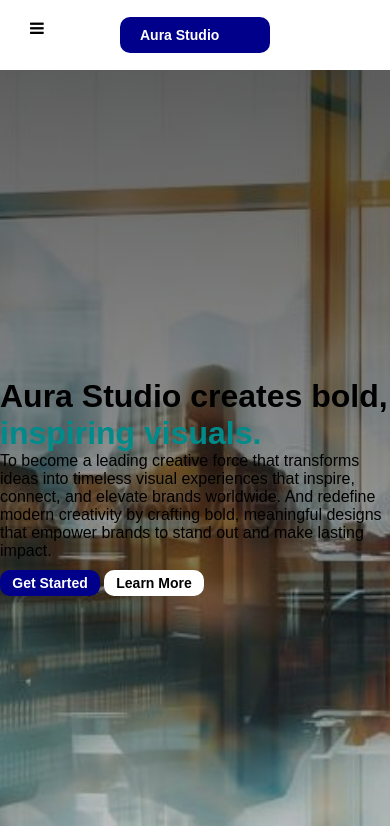
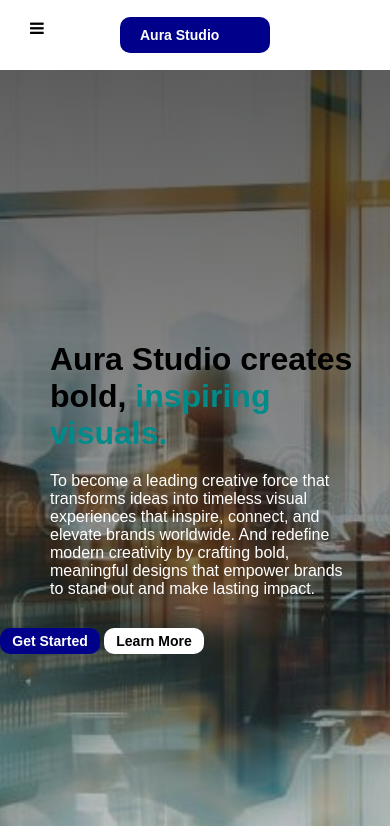
Before and after one commit to Ngalaka/Acura, a plain HTML site: page index.html in a window 390 px wide. Shown: the top 826 px of the page. Drawn offline with Linux system fonts and the light colour scheme.

Commit message:
change made

```diff
--- a/style.css
+++ b/style.css
@@ -26,14 +26,14 @@
   font-weight: bold;
   font-family: sans-serif;
   color:black;
-
+  margin: 20px auto;
 }
 .vision p{
   font-size: 18px;
   font-family: sans-serif;
   color:white;
   font-weight: 400;
-  margin: 10px auto;
+  margin: 20px auto;
 }
 .visionGoal{
   color: darkcyan;
@@ -700,15 +700,17 @@ margin: auto;
   font-weight: bold;
   font-family: sans-serif;
   color:black;
-  margin: auto;
+  margin:20px 30px;
+  padding-left: 20px ;
 
 }
 .vision p{
   font-size: 16px;
   font-family: sans-serif;
-  color:black;
+  color: white;
   font-weight: 400;
-  margin: auto;
+  padding-left: 20px ;
+  margin:20px 30px;
 }
 .btnOne{
   width: 100px;
```
